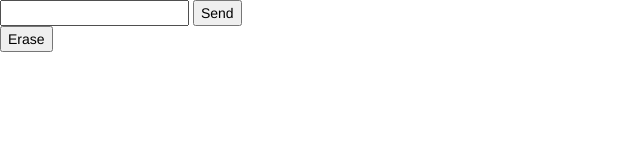
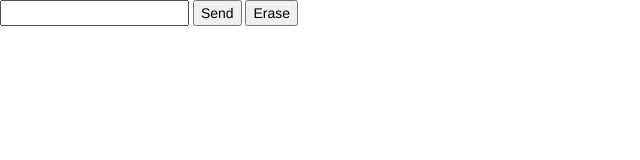
Before and after one commit to bcuz/yt-api, a website: page index.html in a window 1280 px wide. Shown: the whole page, without its empty margins (0-640 px from the left). Drawn offline with nearby package versions, Linux system fonts and the light colour scheme; files that its build step writes are made by us from their sources.

Commit message:
btns next to each other

```diff
--- a/style.scss
+++ b/style.scss
@@ -26,6 +26,10 @@
   color: black;
 }
 
+form {
+  display: inline-block;
+}
+
 @media (min-width: 700px) {
   .example-style1 {
     /*
```
